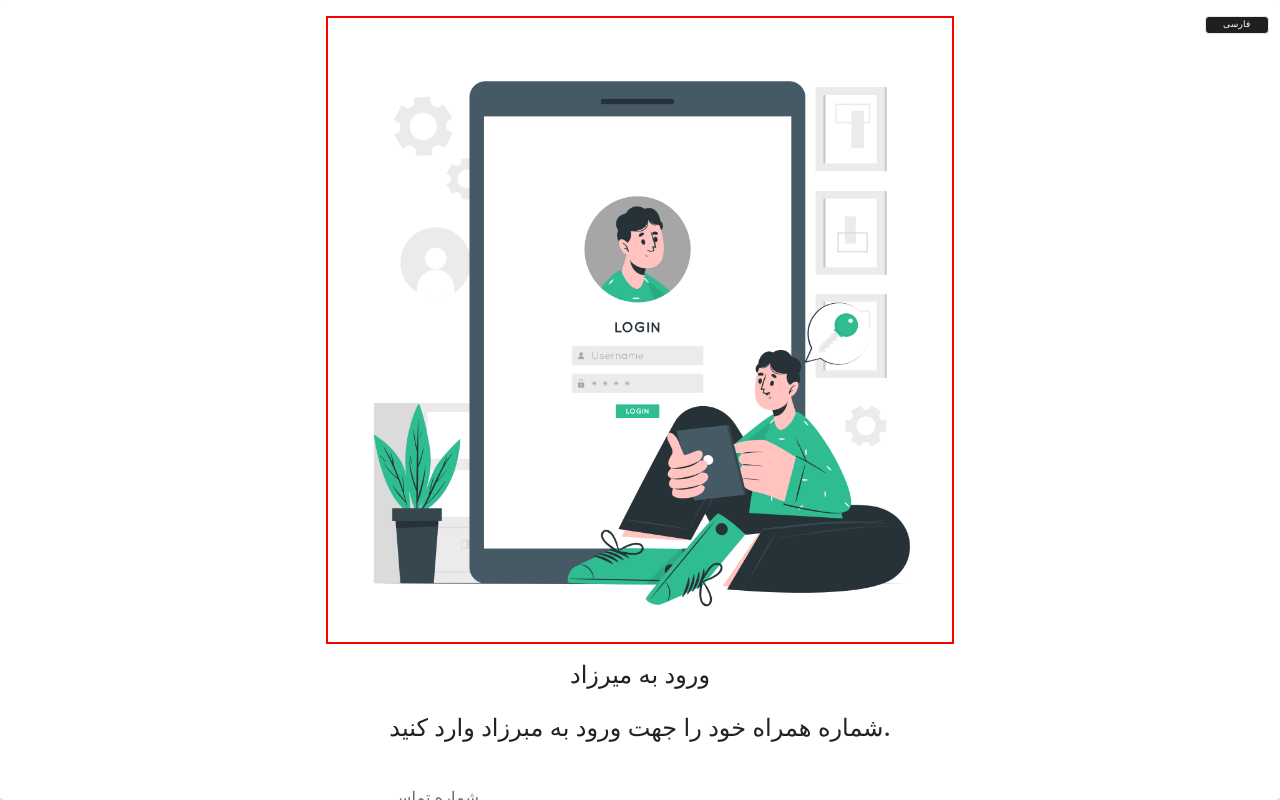
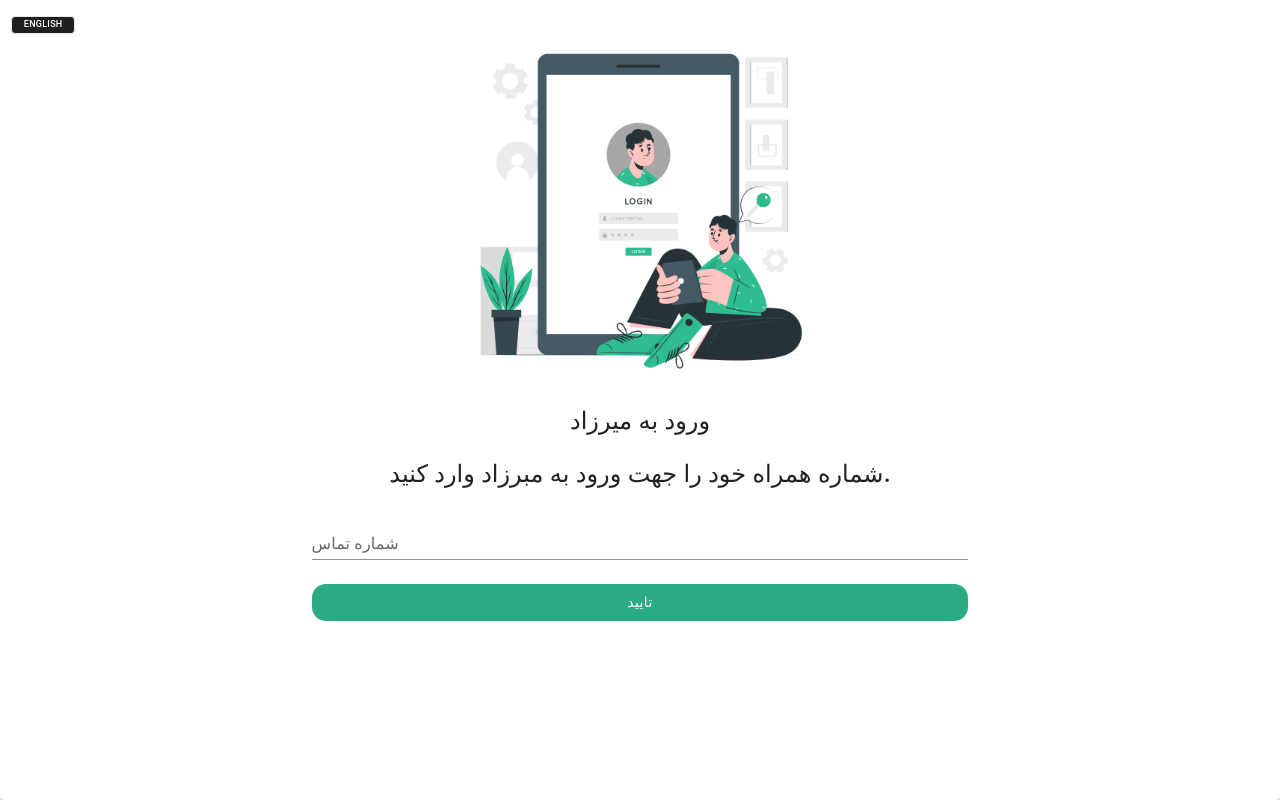
Before and after one commit to siahvosh/digital-wallet, a React (Create React App) app: page /register in a window 1280 px wide. Built offline with nearby package versions, Linux system fonts and the light colour scheme.

Commit message:
set alignment

```diff
--- a/src/App.css
+++ b/src/App.css
@@ -72,7 +72,7 @@ Card:hover {
   }
 }
 .image {
-  width: 50% !important;
+  width: 30% !important;
   margin: auto !important;
 }
 
--- a/src/Pages/Register/Register.tsx
+++ b/src/Pages/Register/Register.tsx
@@ -37,7 +37,6 @@ export const Register = () => {
                      image={imageUrl}
                      alt="Paella dish"
                      className='image'
-                     style={{border: '2px solid red'}}
                  />
 
                 <CardContent style={{justifyContent: 'center', display: 'flex'}}>
@@ -48,11 +47,11 @@ export const Register = () => {
                         <Grid2 size={10}>
                             <span style={{fontSize: '1.5rem', fontWeight: '500'}}>شماره همراه خود را جهت ورود به مبرزاد وارد کنید.</span>
                         </Grid2>
-                        <Grid2 size={10}>
-                            <TextField label='شماره تماس' variant={"standard"} style={{width: '60%'}}/>
+                        <Grid2 size={8}  style={{margin: 'auto'}}>
+                            <TextField label='شماره تماس' variant={"standard"} style={{width: '100%'}}/>
                         </Grid2>
-                        <Grid2 size={12} style={{justifyContent: 'center', display: 'flex'}}>
-                            <Button onClick={() => navigate('/verify') } style={{width: '50%'}}>تایید</Button>
+                        <Grid2 size={8}  style={{margin: 'auto'}}>
+                            <Button onClick={() => navigate('/verify') } style={{width: '100%'}}>تایید</Button>
                         </Grid2>
                     </Grid2>
                 </CardContent>
--- a/src/Pages/Register/Verify.tsx
+++ b/src/Pages/Register/Verify.tsx
@@ -29,28 +29,27 @@ export const Verify = () => {
                 >
                     {i18n.language === 'fa' ? t('register.btn.fa') : t('register.btn.en')}
                 </Button>
-                <div style={{width: '50%', margin: 'auto'}}>
                 <CardMedia
                     component="img"
                     image={imageUrl}
                     alt="Paella dish"
                     className='image'
                 />
-                </div>
+
                 <CardContent style={{justifyContent: 'center', display: 'flex'}}>
-                    <Grid2 size={12} container spacing={3}>
-                        <Grid2 size={6} style={{display: 'flex', justifyContent: 'space-between', margin: 'auto'}}>
+                    <Grid2 container spacing={3}>
+                        <Grid2 size={8} style={{display: 'flex', justifyContent: 'space-between', margin: 'auto'}}>
                             <span style={{}}>کد احراز هویت</span>
                             <Link href='/register'>اصلاح شماره تماس</Link>
                         </Grid2>
                         <Grid2 size={12}>
                             <span style={{fontSize: '1rem', fontWeight: '500'}}>کد ارسال شده به شماره 0124949440 را وارد کنید.</span>
                         </Grid2>
-                        <Grid2 size={12}>
-                            <TextField label='کد ارسالی' variant={"standard"} style={{width: '50%'}}/>
+                        <Grid2 size={8} style={{margin: 'auto'}}>
+                            <TextField label='کد ارسالی' variant={"standard"} style={{width: '100%'}}/>
                         </Grid2>
-                        <Grid2 size={12} style={{justifyContent: 'center', display: 'flex'}}>
-                            <Button onClick={() => navigate('/home')}  style={{width: '50%'}}>تایید</Button>
+                        <Grid2 size={8} style={{margin: 'auto'}}>
+                            <Button onClick={() => navigate('/home')}  style={{width: '100%'}}>تایید</Button>
                         </Grid2>
                     </Grid2>
                 </CardContent>
--- a/src/i18next.ts
+++ b/src/i18next.ts
@@ -20,8 +20,8 @@ i18n
                 register: registerFa,
             },
         },
-        lng: 'fa',
-        fallbackLng: 'fa',
+        lng: 'en',
+        fallbackLng: 'en',
         interpolation: {
             escapeValue: false,
         },
```
Lines whose indentation alone changed are shown as unchanged.
